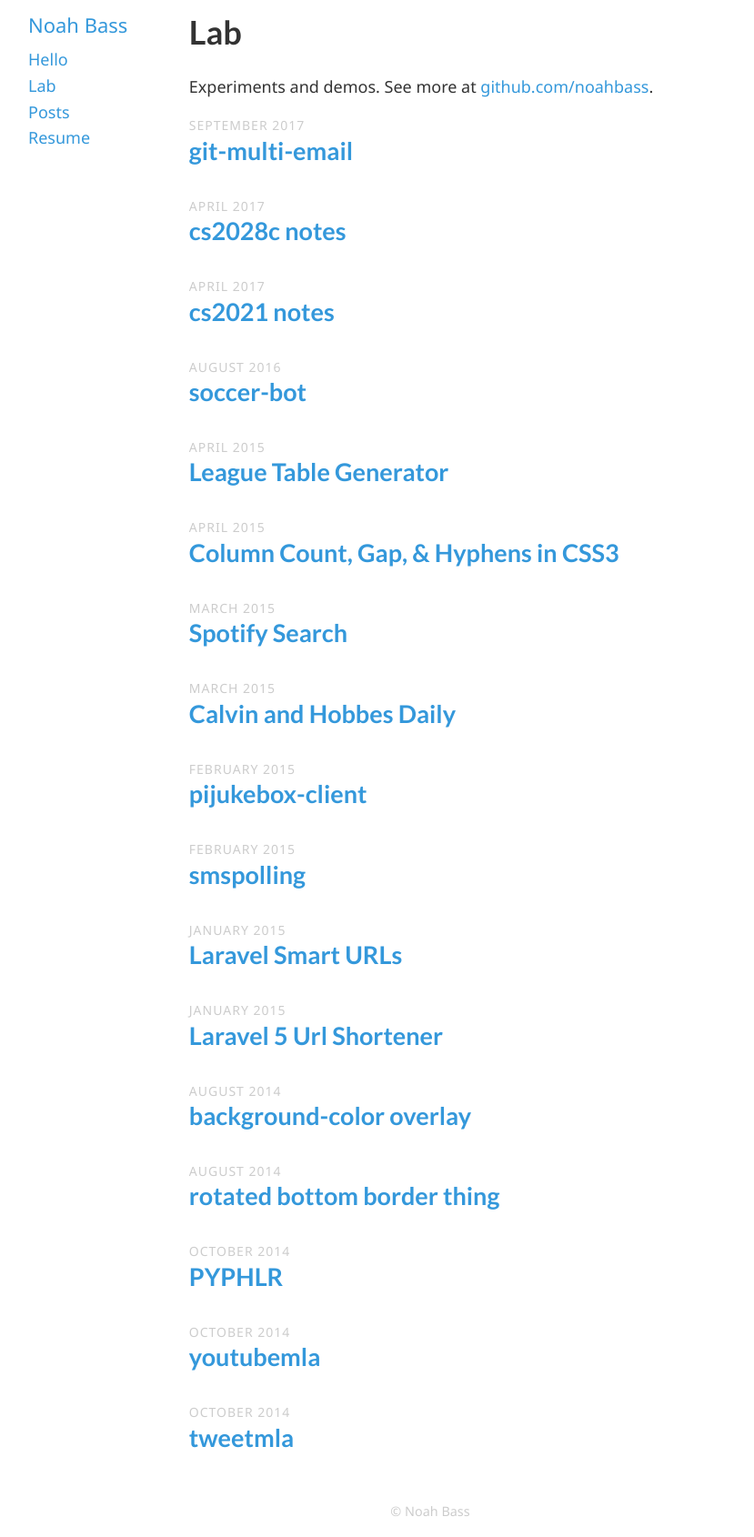
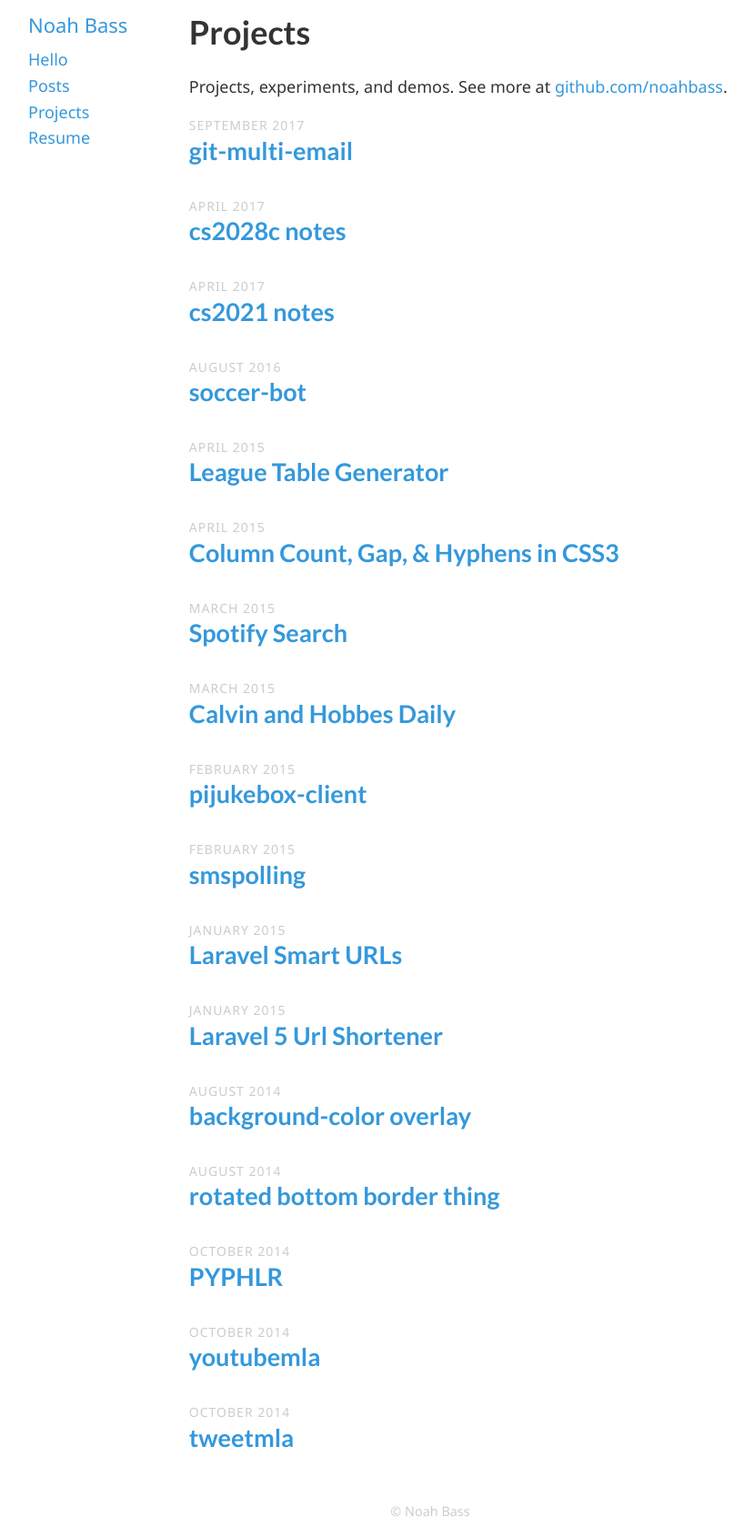
Before and after one commit to noahbass/noahbass.github.com, a Jekyll site: the page built from projects.html, in a window 1280 px wide. Shown: the whole page at 91% size, without its empty margins (167-996 px from the left). Built offline with Jekyll 4.4.1, drawn with Linux system fonts in a browser that asks for light colours.

Commit message:
Rename: lab -> projects

```diff
--- a/lab.html
+++ b/projects.html
@@ -1,16 +1,16 @@
 ---
 layout: default
-title: Lab
-permalink: /lab/
+title: Projects
+permalink: /projects/
 group: "navigation"
 ---
 
 <section class="section">
-    <h1 class="section__header">Lab</h1>
+    <h1 class="section__header">Projects</h1>
 
-    <p>Experiments and demos. See more at <a href="https://github.com/noahbass">github.com/noahbass</a>.</p>
+    <p>Projects, experiments, and demos. See more at <a href="https://github.com/noahbass">github.com/noahbass</a>.</p>
 
-    {% for item in site.data.lab %}
+    {% for item in site.data.projects %}
         <article class="post post--list-item">
             <p class="post__time"><time datetime="{{ item.date }}">{{ item.date | date: '%B %Y' }}</time></p>
 
```
Also changed, not shown: _data/projects.yml (renamed from _data/lab.yml).
